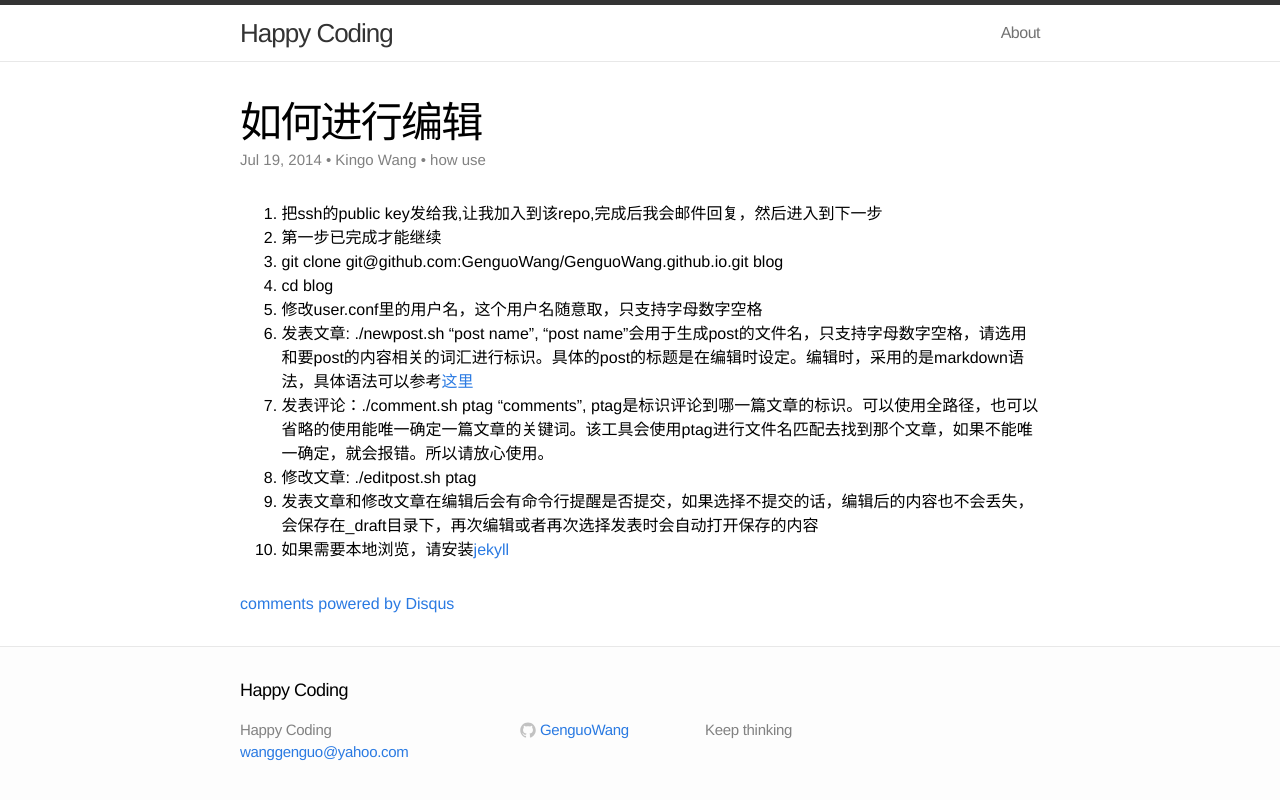
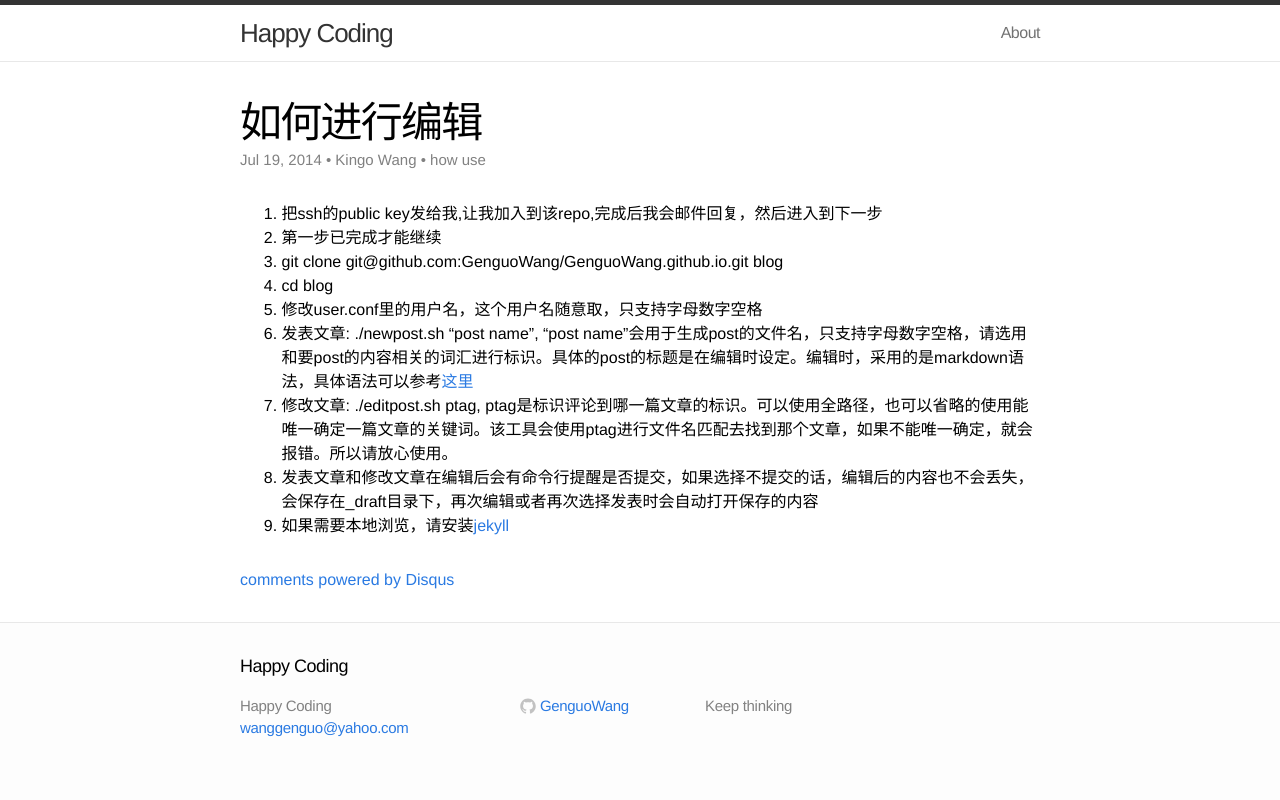
Before and after one commit to GenguoWang/GenguoWang.github.io, a Jekyll site: the page built from _posts/2020-07-19-how-use.md, in a window 1280 px wide. Shown: the top 800 px of the page. Built offline with Jekyll 4.4.1, drawn with Linux system fonts in a browser that asks for light colours; comment, search, counter and statistics services are not loaded.

Commit message:
edit _posts/2020-07-19-how-use.md

```diff
--- a/_posts/2020-07-19-how-use.md
+++ b/_posts/2020-07-19-how-use.md
@@ -13,7 +13,6 @@ meta: how use
 4.  cd blog
 5.  修改user.conf里的用户名，这个用户名随意取，只支持字母数字空格
 5.  发表文章: ./newpost.sh "post name", "post name"会用于生成post的文件名，只支持字母数字空格，请选用和要post的内容相关的词汇进行标识。具体的post的标题是在编辑时设定。编辑时，采用的是markdown语法，具体语法可以参考[这里](http://wowubuntu.com/markdown/)
-6.  发表评论：./comment.sh ptag "comments", ptag是标识评论到哪一篇文章的标识。可以使用全路径，也可以省略的使用能唯一确定一篇文章的关键词。该工具会使用ptag进行文件名匹配去找到那个文章，如果不能唯一确定，就会报错。所以请放心使用。
-7.  修改文章: ./editpost.sh ptag
+7.  修改文章: ./editpost.sh ptag, ptag是标识评论到哪一篇文章的标识。可以使用全路径，也可以省略的使用能唯一确定一篇文章的关键词。该工具会使用ptag进行文件名匹配去找到那个文章，如果不能唯一确定，就会报错。所以请放心使用。
 8.  发表文章和修改文章在编辑后会有命令行提醒是否提交，如果选择不提交的话，编辑后的内容也不会丢失，会保存在_draft目录下，再次编辑或者再次选择发表时会自动打开保存的内容
 9.  如果需要本地浏览，请安装[jekyll](http://jekyllrb.com/)
```
